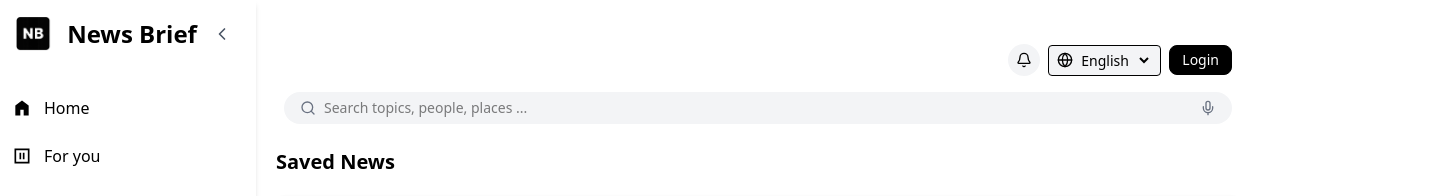
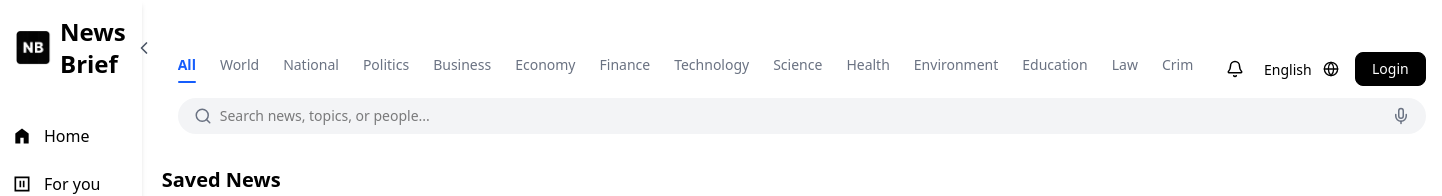
Before and after one commit to nathnaeltamirat/news-brief-frontend, a Next.js app in the folder news_brief/: page /news/saved in a window 1280 px wide. Shown: the top 196 px of the page, 1442 px wide, since content can reach past the window. Built offline with nearby package versions, Linux system fonts and the light colour scheme; grey boxes are pictures that could not be loaded.

Commit message:
home_page_updated

```diff
--- a/news_brief/src/components/reusable_components/search_topbar.tsx
+++ b/news_brief/src/components/reusable_components/search_topbar.tsx
@@ -1,86 +1,140 @@
 "use client";
 import React, { useContext, useState } from "react";
-import { Search, Mic, Bell, Globe } from "lucide-react";
+import { Bell, Globe, Search, Mic } from "lucide-react";
 import Button from "./Button";
+import { ThemeContext } from "@/app/contexts/ThemeContext";
 import SignInCard from "../signin_components/siginCard";
 import SignUpCard from "../signup_components/signupCard";
 import ForgotPasswordCard from "../../components/forgotpassword_components/forgotpassCard";
-import { ThemeContext } from "@/app/contexts/ThemeContext";
 import { getAccessToken } from "@/lib/api";
+
 const token = getAccessToken();
+
 export default function TopBar() {
   const context = useContext(ThemeContext);
-  if (!context) throw new Error("ToggleButton must be used inside ThemeProvider");
+  if (!context) throw new Error("TopBar must be used inside ThemeProvider");
   const { theme } = context;
 
   const [open, setOpen] = useState(false);
   const [view, setView] = useState<"signin" | "signup" | "forgot">("signin");
+  const [activeCategory, setActiveCategory] = useState("All");
+
+  const categories = [
+    "All",
+    "World",
+    "National",
+    "Politics",
+    "Business",
+    "Economy",
+    "Finance",
+    "Technology",
+    "Science",
+    "Health",
+    "Environment",
+    "Education",
+    "Law",
+    "Crime",
+    "Weather",
+    "Opinion",
+  ];
 
   const bgInput =
-    theme === "light" ? "bg-gray-100 text-black" : "bg-gray-800 text-white";
+    theme === "light"
+      ? "bg-gray-100 text-black placeholder-gray-500"
+      : "bg-gray-800 text-white placeholder-gray-400";
+
   const bgBtn =
     theme === "light"
-      ? "bg-gray-100 hover:bg-gray-200 text-black"
-      : "bg-gray-700 hover:bg-gray-600 text-white";
+      ? "hover:bg-gray-100 text-black"
+      : "hover:bg-gray-700 text-white";
 
   return (
     <>
       <header
-        className={`w-full transition-colors ${
+        className={`w-full sticky top-0 z-50 transition-colors ${
           theme === "light" ? "bg-white text-black" : "bg-gray-900 text-white"
         }`}
       >
-        <div className="max-w-7xl mx-auto flex flex-col px-2 py-1 gap-2">
-          <div className="flex items-center justify-end gap-2">
-            <button className={`p-1.5 sm:p-2 rounded-full ${bgBtn}`}>
-              <Bell size={16} />
+        <div className="max-w-7xl mx-auto px-4 py-3 space-y-3">
+          {/* 🔹 First Row: Topics + Right Actions */}
+          <div className="flex items-center justify-between">
+            {/* Topics (Scrollable Tabs) */}
+            <div className="flex gap-6 text-sm font-medium overflow-x-auto scrollbar-hide whitespace-nowrap">
+              {categories.map((cat) => (
+                <button
+                  key={cat}
+                  onClick={() => setActiveCategory(cat)}
+                  className={`relative pb-2 transition-colors ${
+                    activeCategory === cat
+                      ? "text-blue-600 font-semibold"
+                      : "text-gray-500 hover:text-blue-500"
+                  }`}
+                >
+                  {cat}
+                  {activeCategory === cat && (
+                    <span className="absolute bottom-0 left-0 right-0 h-0.5 bg-blue-600 rounded-full" />
+                  )}
+                </button>
+              ))}
+            </div>
+
+            {/* Right Actions */}
+            <div className="flex items-center gap-3 ml-6 flex-shrink-0">
+              <button
+                className={`p-2 rounded-full ${bgBtn}`}
+                aria-label="Notifications"
+              >
+                <Bell size={18} />
               </button>
 
-            <div
-              className={`flex items-center border rounded px-1.5 sm:px-2 py-0.5 sm:py-1 ${bgInput}`}
-            >
-              <Globe className="h-3 w-3 sm:h-4 sm:w-4 mr-0.5 sm:mr-1 flex-shrink-0" />
+              <div className="relative">
                 <select
-                className={`bg-transparent outline-none text-xs sm:text-sm ${
+                  className={`appearance-none bg-transparent pr-6 cursor-pointer text-sm outline-none ${
                     theme === "light" ? "text-black" : "text-white"
                   }`}
+                  defaultValue="eng"
                 >
-                <option value="English">English</option>
-                <option value="Amharic">Amharic</option>
+                  <option value="eng">English</option>
+                  <option value="amh">Amharic</option>
                 </select>
+                <Globe
+                  size={16}
+                  className="absolute right-1 top-1/2 -translate-y-1/2 pointer-events-none"
+                />
               </div>
 
               <Button
                 variant="primary"
-              className="rounded-lg px-3 py-1 text-sm"
+                className="rounded-lg px-4 py-1.5 text-sm"
                 onClick={() => {
                   setOpen(true);
                   setView("signin");
                 }}
               >
                 {token ? "Logout" : "Login"}
-
               </Button>
             </div>
+          </div>
 
-          {/* Bottom row - Search bar */}
-          <div className="w-full mt-2">
+          {/* 🔹 Second Row: Search Bar */}
           <div
-              className={`flex items-center rounded-full px-3 sm:px-4 py-2 sm:py-1.5 ${bgInput}`}
+            className={`flex items-center rounded-full px-3 sm:px-4 py-2 ${bgInput}`}
           >
-              <Search size={16} className="text-gray-500 mr-2 flex-shrink-0" />
+            <Search size={18} className="mr-2 text-gray-500 flex-shrink-0" />
             <input
               type="text"
-                placeholder="Search topics, people, places ..."
-                className="bg-transparent outline-none flex-1 text-xs sm:text-sm"
+              placeholder="Search news, topics, or people..."
+              className="bg-transparent outline-none flex-1 text-sm"
             />
-              <Mic size={16} className="text-gray-500 cursor-pointer flex-shrink-0" />
-            </div>
+            <Mic
+              size={18}
+              className="text-gray-500 cursor-pointer flex-shrink-0"
+            />
           </div>
         </div>
       </header>
 
-      {/* Modal */}
+      {/* Auth Modal */}
       {open && (
         <div className="fixed inset-0 bg-black/40 flex items-center justify-center z-50">
           {view === "signin" && (
```
Also changed, not shown: news_brief/src/app/news/page.tsx (+14 -141 lines). Lines whose indentation alone changed are shown as unchanged.
